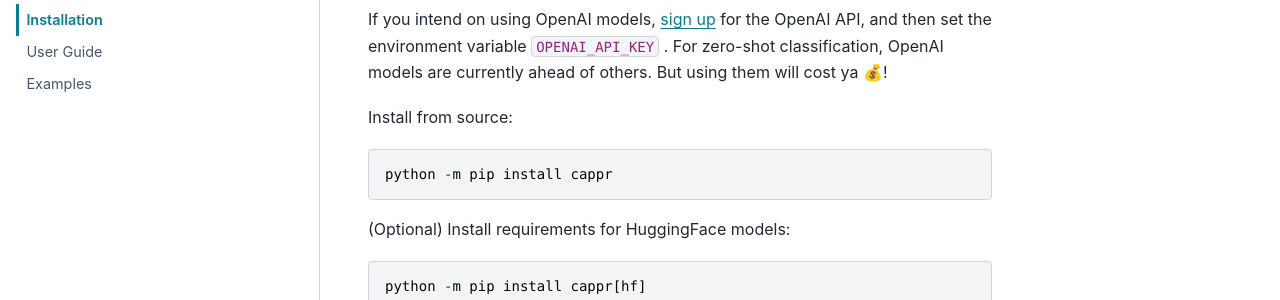
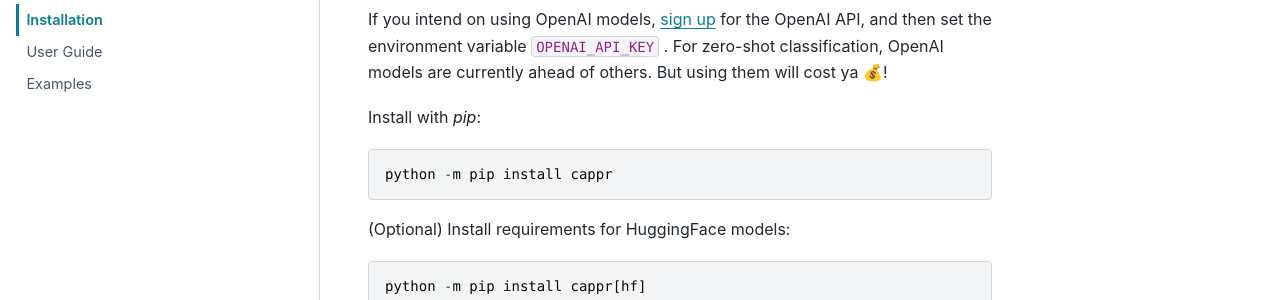
Before and after one commit to kddubey/cappr, a Sphinx documentation site: the page built from docs/source/3_installation.rst, in a window 1280 px wide. Shown: the part 203-503 px from the top of the page. Built offline with Sphinx 7.4.7 and the PyData theme 0.15.4, drawn with Linux system fonts in a browser that asks for light colours; pages that are not in the unit, such as notebooks, are missing from menus.

Commit message:
[skip actions] Install with pip, not source

```diff
--- a/docs/source/3_installation.rst
+++ b/docs/source/3_installation.rst
@@ -7,7 +7,7 @@
 
 .. _sign up: https://platform.openai.com/signup
 
-Install from source:
+Install with `pip`:
 
 ::
 
```
